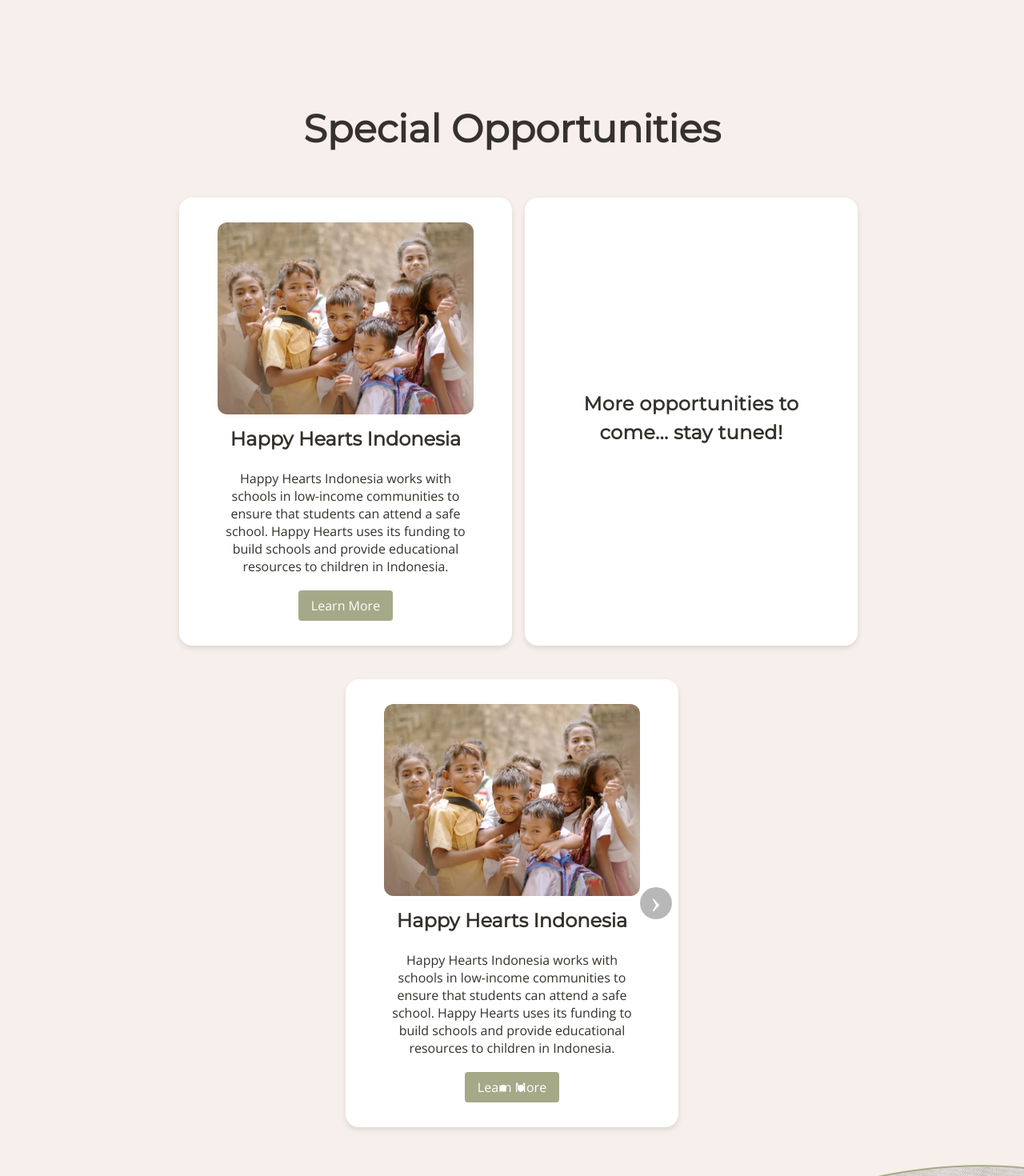
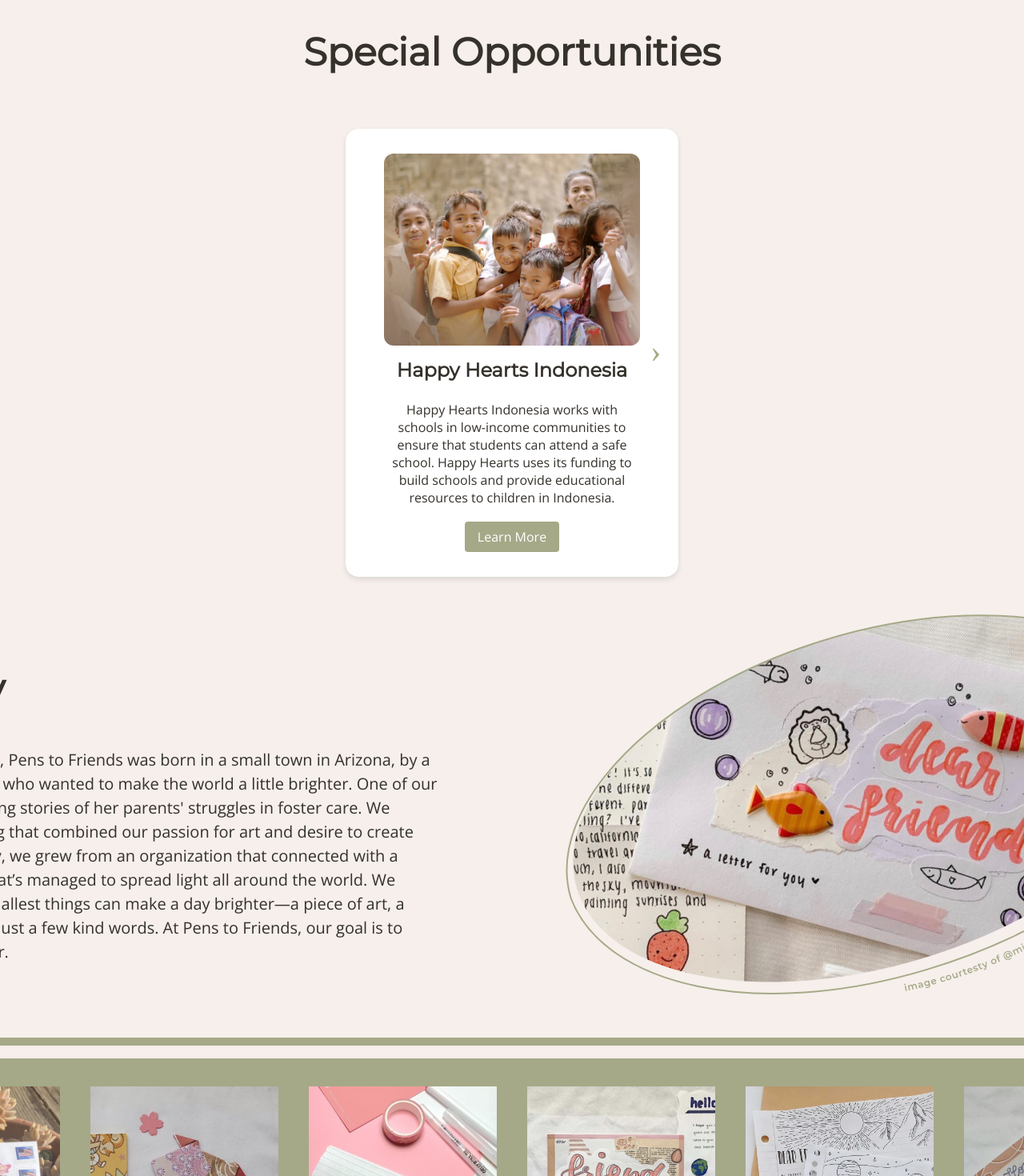
Before and after one commit to penstofriends/ptf-website2, a Nuxt app in the folder ptf-website/: page / in a window 1280 px wide. Shown: the part 860-2330 px from the top of the page at 80% size. Built offline with nearby package versions, Linux system fonts and the light colour scheme.

Commit message:
carousel

```diff
--- a/ptf-website/components/SpecialOpportunities.vue
+++ b/ptf-website/components/SpecialOpportunities.vue
@@ -1,40 +1,140 @@
 <template>
-        <section id="section__SpecialOpportunities">
   <h2>Special Opportunities</h2>
-                <div class="cards">
-                        <OpportunityCard class="opportunityCard"
+        <div class="carousel">
+          <div class="carousel-inner">
+            <!-- Slide 1 -->
+            <input class="carousel-open" type="radio" id="carousel-1" name="carousel" aria-hidden="true" hidden="" checked="checked">
+            <div class="carousel-item">
+              <OpportunityCard
+                class="opportunityCard"
                 header="Happy Hearts Indonesia"
                 img="happyhearts.jpg"
                 description="Happy Hearts Indonesia works with schools in low-income communities to ensure that students can attend a safe school. Happy Hearts uses its funding to build schools and provide educational resources to children in Indonesia."
                 link="https://www.instagram.com/p/CtZMwgmt38J/"
               />
+            </div>
+
+            <!-- Slide 2 -->
+            <input class="carousel-open" type="radio" id="carousel-2" name="carousel" aria-hidden="true" hidden="">
+            <div class="carousel-item">
               <div class="stayTuned">
                 <h3>More opportunities to come... stay tuned!</h3>
               </div>
             </div>
-        </section>
+
+            <!-- Navigation controls -->
+            <label for="carousel-2" class="carousel-control next control-1">›</label>
+            <label for="carousel-1" class="carousel-control prev control-2">‹</label>
+          </div>
+
+          <!-- Slide indicators -->
+          <ol class="carousel-indicators">
+            <li>
+              <label for="carousel-1" class="carousel-bullet">•</label>
+            </li>
+            <li>
+              <label for="carousel-2" class="carousel-bullet">•</label>
+            </li>
+          </ol>
+        </div>
       </template>
 
       <style scoped>
-#section__SpecialOpportunities {
-        display: flex;
-        flex-direction: column;
-        align-items: center;
-        justify-content: center;
-        text-align: center;
-        width: 100vw;
-        margin-top: 6rem;
+      .carousel {
+        position: relative;
+        margin-top: 26px;
       }
 
-.cards {
-        display: flex;
-        flex-direction: row;
-        justify-content: center;
-        align-items: center;
+      .carousel-inner {
+        position: relative;
+        overflow: hidden;
+        width: 100%;
+        border-radius: 1rem;
+        box-shadow: 0 0.2rem 0.45rem rgba(0, 0, 0, 0.1);
       }
 
-.opportunityCard {
-        margin: 1rem;
+      .carousel-open:checked + .carousel-item {
+        position: static;
+        opacity: 100;
+      }
+
+      .carousel-item {
+        position: absolute;
+        opacity: 0;
+        transition: opacity 1s ease-out;
+      }
+
+      .carousel-item img {
+        display: block;
+        height: auto;
+        max-width: 100%;
+      }
+
+      .carousel-control {
+        color: #a5a988;
+        cursor: pointer;
+        display: none;
+        font-size: 40px;
+        height: 40px;
+        line-height: 35px;
+        position: absolute;
+        top: 50%;
+        transform: translate(0, -50%);
+        text-align: center;
+        width: 40px;
+        z-index: 10;
+      }
+
+      .carousel-control.prev {
+        left: 2%;
+      }
+
+      .carousel-control.next {
+        right: 2%;
+      }
+
+      .carousel-control:hover {
+        color: none;
+      }
+
+      /* Show navigation controls based on checked slide */
+      #carousel-1:checked ~ .control-1,
+      #carousel-2:checked ~ .control-2 {
+        display: block;
+      }
+
+      .carousel-indicators {
+        list-style: none;
+        padding: 0;
+        position: absolute;
+        bottom: 2%;
+        left: 0;
+        right: 0;
+        text-align: center;
+        z-index: 10;
+      }
+
+      .carousel-indicators li {
+        display: inline-block;
+        margin: 0 5px;
+        top: 2.3rem;
+      }
+
+      .carousel-bullet {
+        color: #fff;
+        cursor: pointer;
+        display: block;
+        font-size: 35px;
+      }
+
+      .carousel-bullet:hover {
+        color: #aaaaaa;
+      }
+
+      /* Highlight active slide indicator */
+      #carousel-1:checked ~ .control-1 ~ .carousel-indicators li:nth-child(1) .carousel-bullet,
+      #carousel-2:checked ~ .control-2 ~ .carousel-indicators li:nth-child(2) .carousel-bullet {
+        color: #a5a988;
       }
 
       .stayTuned {
@@ -51,11 +151,11 @@
       }
 
       h3 {
-        color: #35312B;
+        color: #35312b;
         text-align: center;
         font-size: 1.5rem;
         font-family: 'Montserrat', sans-serif;
-        font-weight:600;
+        font-weight: 600;
         margin-top: 1rem;
         width: 20rem;
         letter-spacing: 0.02rem;
@@ -68,7 +168,7 @@ h2 {
         font-weight: 600;
         font-size: 3rem;
         line-height: 3.6875rem;
-        color: #35312B;
+        color: #35312b;
         margin-top: 6rem;
       }
       </style>
--- a/ptf-website/components/SpecialOpportunitiesCopy.vue
+++ /dev/null
@@ -1,166 +0,0 @@
-<template>
-        <div class="carousel">
-                <div class="carousel-inner">
-                        <input class="carousel-open" type="radio" id="carousel-1" name="carousel" aria-hidden="true" hidden=""
-                                checked="checked">
-                        <div class="carousel-item">
-                                <OpportunityCard class="opportunityCard" header="Happy Hearts Indonesia" img="happyhearts.jpg"
-                                        description="Happy Hearts Indonesia works with schools in low-income communities to ensure that students can attend a safe school. Happy Hearts uses its funding to build schools and provide educational resources to children in Indonesia."
-                                        link="https://www.instagram.com/p/CtZMwgmt38J/" />
-                        </div>
-                        <input class="carousel-open" type="radio" id="carousel-2" name="carousel" aria-hidden="true" hidden="">
-                        <div class="carousel-item">
-                                <div class="stayTuned">
-                                        <h3>More opportunities to come... stay tuned!</h3>
-                                </div>
-                        </div>
-
-                        <label for="carousel-2" class="carousel-control next control-1">›</label>
-                        <label for="carousel-1" class="carousel-control prev control-2">‹</label>
-                        <label for="carousel-2" class="carousel-control prev control-3">‹</label>
-                        <label for="carousel-1" class="carousel-control next control-3">›</label>
-                </div>
-                <ol class="carousel-indicators">
-                        <li>
-                                <label for="carousel-1" class="carousel-bullet">•</label>
-                        </li>
-                        <li>
-                                <label for="carousel-2" class="carousel-bullet">•</label>
-                        </li>
-                </ol>
-        </div>
-</template>
-
-<style scoped>
-.carousel {
-        position: relative;
-        margin-top: 26px;
-}
-
-.carousel-inner {
-        position: relative;
-        overflow: hidden;
-        width: 100%;
-        border-radius: 1rem;
-        box-shadow: 0 0.2rem 0.45rem rgba(0, 0, 0, 0.1);
-}
-
-.carousel-open:checked+.carousel-item {
-        position: static;
-        opacity: 100;
-}
-
-.carousel-item {
-        position: absolute;
-        opacity: 0;
-        transition: opacity 1s ease-out;
-}
-
-.carousel-item img {
-        display: block;
-        height: auto;
-        max-width: 100%;
-}
-
-.carousel-control {
-        background: rgba(0, 0, 0, 0.28);
-        border-radius: 50%;
-        color: #fff;
-        cursor: pointer;
-        display: none;
-        font-size: 40px;
-        height: 40px;
-        line-height: 35px;
-        position: absolute;
-        top: 50%;
-        transform: translate(0, -50%);
-        text-align: center;
-        width: 40px;
-        z-index: 10;
-}
-
-.carousel-control.prev {
-        left: 2%;
-}
-
-.carousel-control.next {
-        right: 2%;
-}
-
-.carousel-control:hover {
-        background: #A5A988;
-        color: none;
-}
-
-#carousel-1:checked~.control-1,
-#carousel-2:checked~.control-2 {
-        display: block;
-}
-
-.carousel-indicators {
-        list-style: none;
-        padding: 0;
-        position: absolute;
-        bottom: 2%;
-        left: 0;
-        right: 0;
-        text-align: center;
-        z-index: 10;
-}
-
-.carousel-indicators li {
-        display: inline-block;
-        margin: 0 5px;
-}
-
-.carousel-bullet {
-        color: #fff;
-        cursor: pointer;
-        display: block;
-        font-size: 35px;
-}
-
-.carousel-bullet:hover {
-        color: #aaaaaa;
-}
-
-#carousel-1:checked~.control-1~.carousel-indicators li:nth-child(1) .carousel-bullet,
-#carousel-2:checked~.control-2~.carousel-indicators li:nth-child(2) .carousel-bullet {
-        color: #A5A988;
-}
-
-.stayTuned {
-        width: 26rem;
-        height: 35rem;
-        background-color: #fff;
-        border-radius: 1rem;
-        box-shadow: 0 0.2rem 0.45rem rgba(0, 0, 0, 0.1);
-        padding: 0.2rem;
-        display: flex;
-        flex-direction: column;
-        align-items: center;
-        justify-content: center;
-}
-
-h3 {
-        color: #35312B;
-        text-align: center;
-        font-size: 1.5rem;
-        font-family: 'Montserrat', sans-serif;
-        font-weight: 600;
-        margin-top: 1rem;
-        width: 20rem;
-        letter-spacing: 0.02rem;
-        line-height: 2.25rem;
-}
-
-h2 {
-        font-family: 'Montserrat', sans-serif;
-        font-style: normal;
-        font-weight: 600;
-        font-size: 3rem;
-        line-height: 3.6875rem;
-        color: #35312B;
-        margin-top: 6rem;
-}
-</style>
--- a/ptf-website/pages/index.vue
+++ b/ptf-website/pages/index.vue
@@ -3,7 +3,6 @@
     <LandingSection />
     <ScrollArrow />
     <SpecialOpportunities />
-    <SpecialOpportunitiesCopy />
     <OurStory />
     <LetterExamples />
     <TopArrow />
```
Lines whose indentation alone changed are shown as unchanged.
